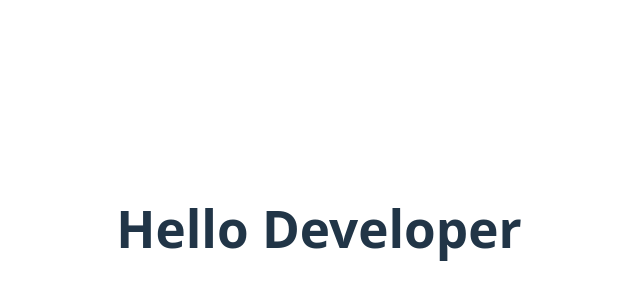
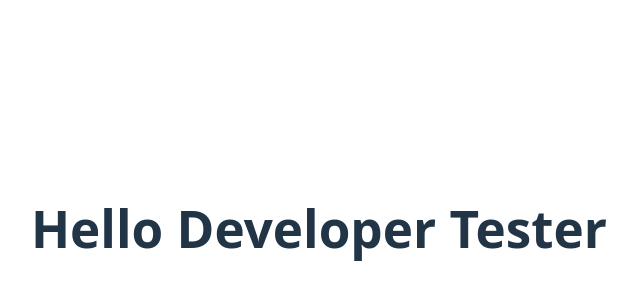
Before and after one commit to nathanbc46/test-ci, a Vue app: page / in a window 1280 px wide. Shown: the part 172-472 px from the top of the page, without its empty margins (321-961 px from the left). Built offline with nearby package versions, Linux system fonts and the light colour scheme.

Commit message:
feat: update greeting message to include "Tester"
- Modified the h1 tag in App.vue to change "Hello Developer" to "Hello Developer Tester"
- This update appears to be for testing or personalization purposes in the application's main template.

```diff
--- a/src/App.vue
+++ b/src/App.vue
@@ -1,3 +1,3 @@
 <template>
-  <h1>Hello Developer</h1>
+  <h1>Hello Developer Tester</h1>
 </template>
```
